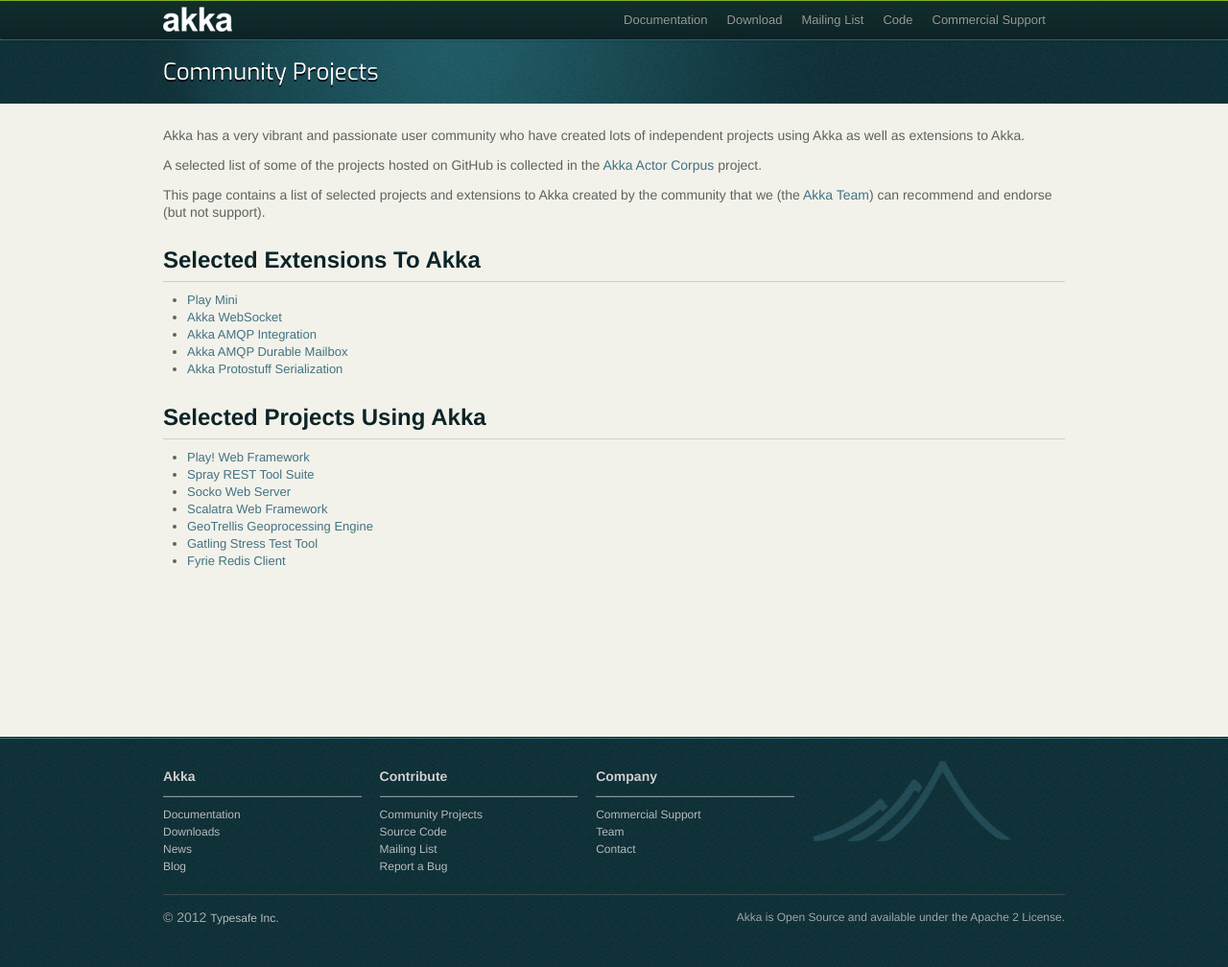
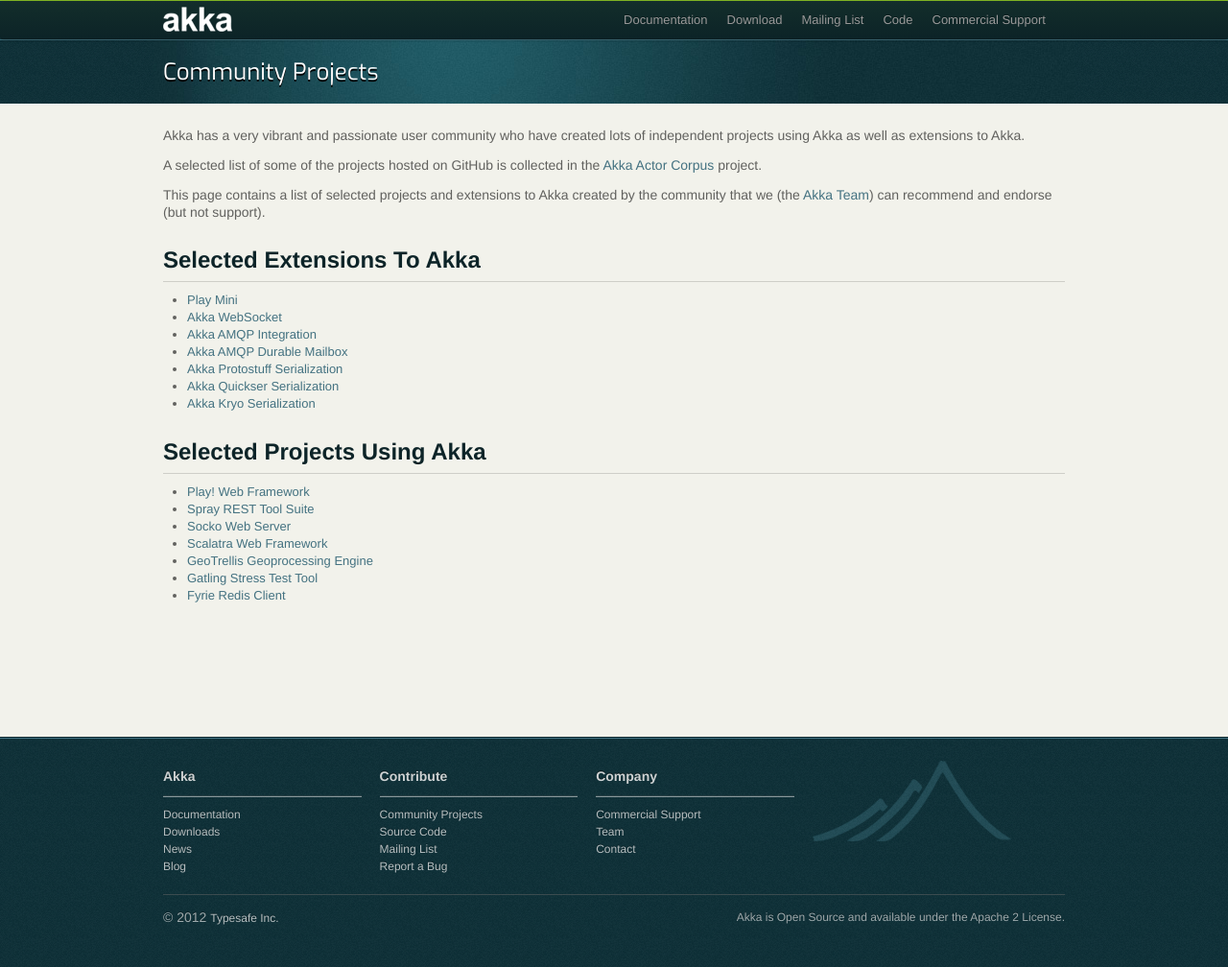
Before and after one commit to raboof/akka.github.com, a Jekyll site: the page built from community/index.md, in a window 1280 px wide. Shown: the whole page at 96% size. Built offline with Jekyll 4.4.1, drawn with Linux system fonts in a browser that asks for light colours.

Commit message:
Adding Quicker and Kryo serialization

```diff
--- a/community/index.md
+++ b/community/index.md
@@ -16,6 +16,8 @@
 * [Akka AMQP Integration](https://github.com/momania/akka-amqp)
 * [Akka AMQP Durable Mailbox](https://github.com/drexin/akka-amqp-mailbox)
 * [Akka Protostuff Serialization](https://github.com/romix/akka-protostuff-serialization)
+* [Akka Quickser Serialization](https://github.com/romix/akka-quickser-serialization)
+* [Akka Kryo Serialization](https://github.com/romix/akka-kryo-serialization)
 
 ## Selected Projects Using Akka
 
```
